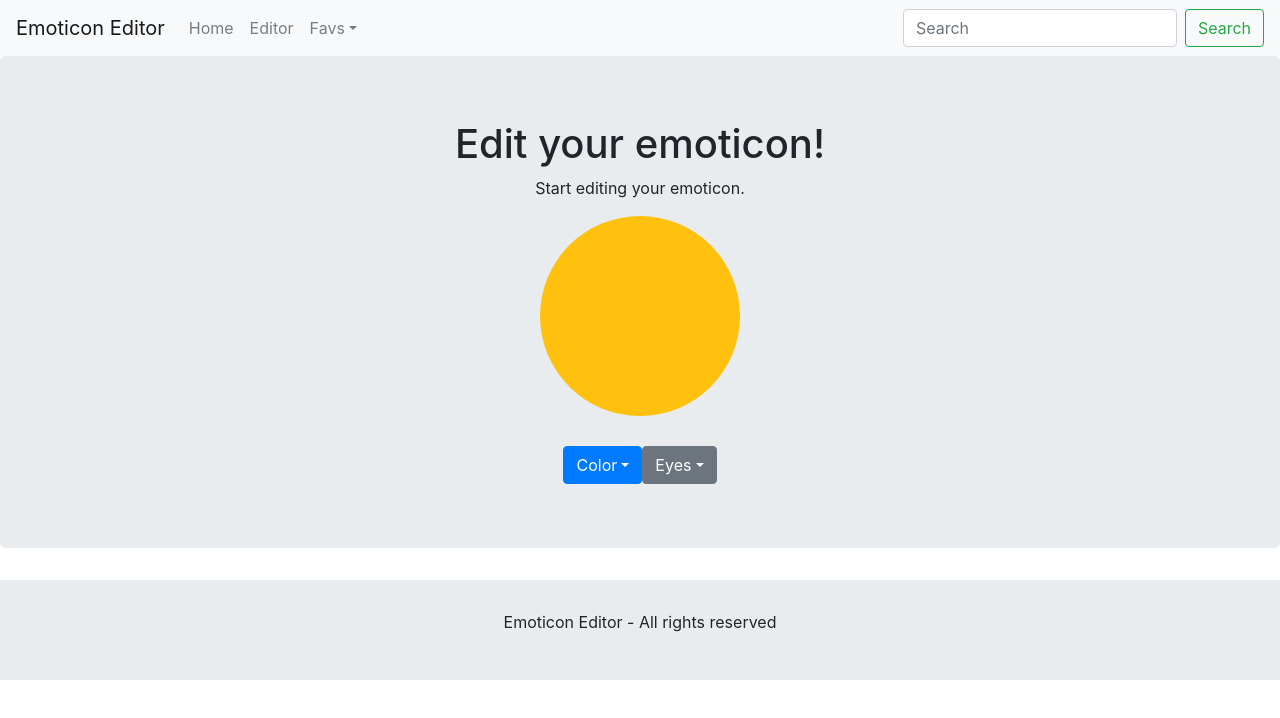
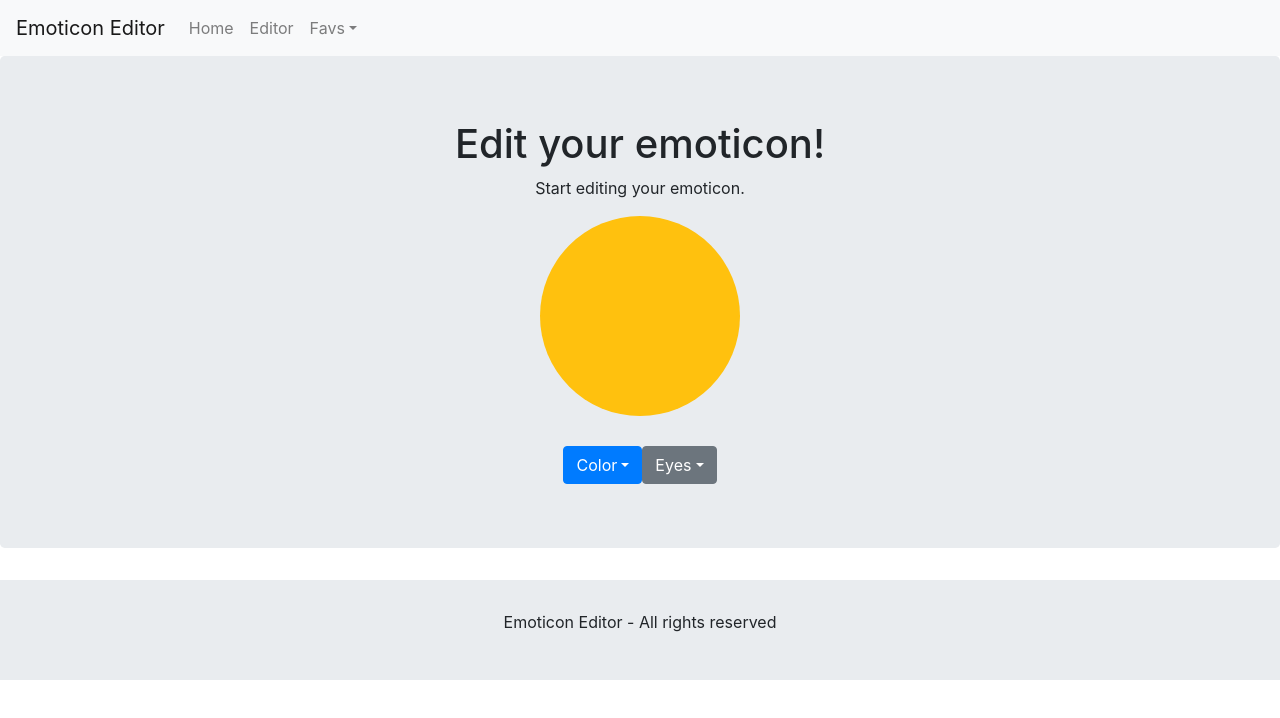
Before and after one commit to Suavek85/Emoticon-Editor-App, a React (Create React App) app: page / in a window 1280 px wide. Shown: the top 718 px of the page. Built offline with nearby package versions, Linux system fonts and the light colour scheme.

Commit message:
Added readme

```diff
--- a/src/components/Navigation/NavigationItem.js
+++ b/src/components/Navigation/NavigationItem.js
@@ -2,9 +2,6 @@
 import Navbar from "react-bootstrap/Navbar";
 import Nav from "react-bootstrap/Nav";
 import NavDropdown from "react-bootstrap/NavDropdown";
-import Form from "react-bootstrap/Form";
-import FormControl from "react-bootstrap/FormControl";
-import Button from "react-bootstrap/Button";
 
 const Navigation = props => {
   return (
@@ -21,10 +18,6 @@
             <NavDropdown.Item href="#action/3.3">Option3</NavDropdown.Item>
           </NavDropdown>
         </Nav>
-        <Form inline>
-          <FormControl type="text" placeholder="Search" className="mr-sm-2" />
-          <Button variant="outline-success">Search</Button>
-        </Form>
       </Navbar.Collapse>
     </Navbar>
   );
--- a/src/components/StylingButtons/StylingButtons.js
+++ b/src/components/StylingButtons/StylingButtons.js
@@ -18,6 +18,7 @@
           type={el.type}
           id={el.arr[0].type}
           eventKey="1"
+          active
         >
           {el.arr[0].type}
         </Dropdown.Item>
--- a/src/components/StylingButtons/StylingButtonsStyle.js
+++ b/src/components/StylingButtons/StylingButtonsStyle.js
@@ -15,10 +15,10 @@
     type: "Eyes",
     variant: "Secondary",
     arr: [
+      { type: "none", code: null },
       { type: "normal", code: normalEyes },
       { type: "unhappy", code: unhappyEyes },
-      { type: "angry", code: angryEyes },
-      { type: "xxxxxx", code: "xxx" }
+      { type: "angry", code: angryEyes }
     ]
   }
 ];
```
Also changed, not shown: 1 other file (tests, documents, lock files or other folders).
